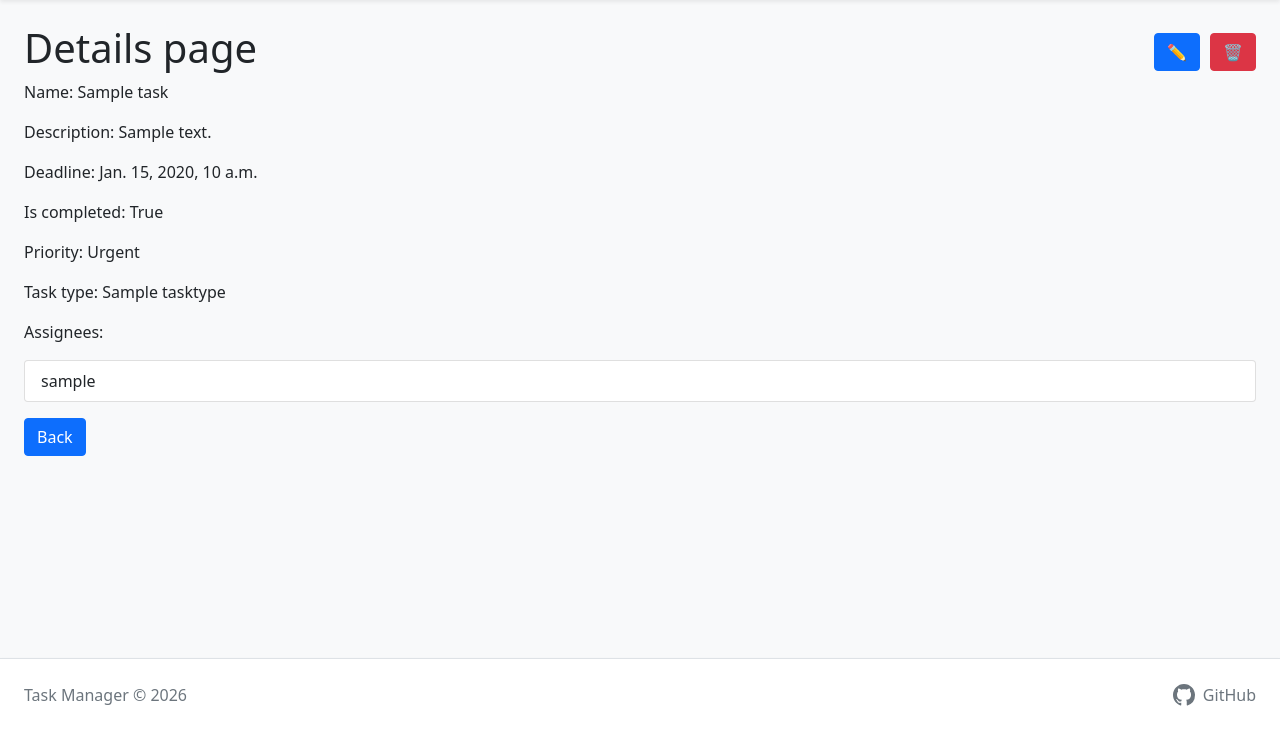
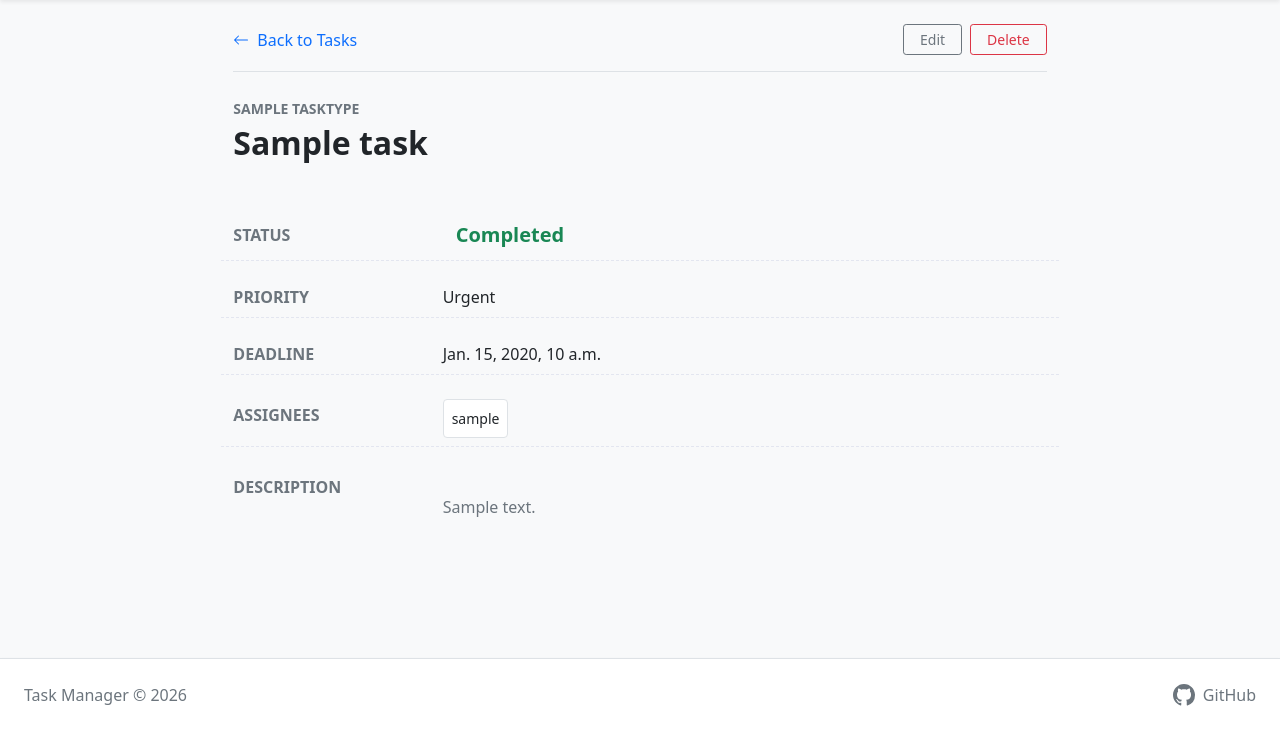
Before and after one commit to Neyrony/IT-task-manager, a Django app: page /tasks/1/ in a window 1280 px wide. Shown: the part 69-800 px from the top of the page. Run offline with Django 5.2, Linux system fonts and the light colour scheme; tables that the repository leaves empty hold one stand-in row (values such as "Sample post").

Commit message:
feat: add deatails pages for Task type, Worker and Position model + define get_absolute_url in all models

```diff
--- a/manager/models.py
+++ b/manager/models.py
@@ -12,6 +12,9 @@ class TaskType(models.Model):
     def __str__(self):
         return self.name
 
+    def get_absolute_url(self):
+        return reverse("manager:task_type_detail", kwargs={"pk": self.pk})
+
 
 class Position(models.Model):
     name = models.CharField(max_length=255, unique=True)
@@ -21,6 +24,9 @@ class Position(models.Model):
 
     def __str__(self):
         return self.name
+
+    def get_absolute_url(self):
+        return reverse("manager:position_detail", kwargs={"pk": self.pk})
 
 
 class Worker(AbstractUser):
@@ -38,6 +44,9 @@ class Worker(AbstractUser):
     def __str__(self):
         position = self.position.name if self.position else "No position"
         return f"{self.username} - {position}"
+
+    def get_absolute_url(self):
+        return reverse("manager:worker_detail", kwargs={"pk": self.pk})
 
 
 class Task(models.Model):
--- a/manager/urls.py
+++ b/manager/urls.py
@@ -10,6 +10,9 @@ from manager.views import (
     WorkerListView,
     PositionListView,
     TaskTypeListView,
+    WorkerDetailView,
+    PositionDetailView,
+    TaskTypeDetailView,
 )
 
 urlpatterns = [
@@ -20,8 +23,11 @@ urlpatterns = [
     path("tasks/<int:pk>/delete/", TaskDeleteView.as_view(), name="task_delete"),
     path("tasks/<int:pk>/update/", TaskUpdateView.as_view(), name="task_update"),
     path("workers/", WorkerListView.as_view(), name="worker_list"),
+    path("workers/<int:pk>/", WorkerDetailView.as_view(), name="worker_detail"),
     path("positions/", PositionListView.as_view(), name="position_list"),
+    path("positions/<int:pk>/", PositionDetailView.as_view(), name="position_detail"),
     path("task-types/", TaskTypeListView.as_view(), name="task_type_list"),
+    path("task-types/<int:pk>/", TaskTypeDetailView.as_view(), name="task_type_detail"),
 ]
 
 app_name = "manager"
--- a/manager/views.py
+++ b/manager/views.py
@@ -72,6 +72,13 @@ class WorkerListView(ListView):
         return Worker.objects.select_related("position")
 
 
+class WorkerDetailView(DetailView):
+    model = get_user_model()
+
+    def get_queryset(self):
+        return Worker.objects.select_related("position")
+
+
 class TaskTypeListView(ListView):
     model = TaskType
     template_name = "manager/task_type_list.html"
@@ -79,6 +86,16 @@ class TaskTypeListView(ListView):
     paginate_by = 10
 
 
+class TaskTypeDetailView(DetailView):
+    model = TaskType
+    template_name = "manager/task_type_detail.html"
+    context_object_name = "task_type"
+
+
 class PositionListView(ListView):
     model = Position
     paginate_by = 10
+
+
+class PositionDetailView(DetailView):
+    model = Position
--- a/static/css/style.css
+++ b/static/css/style.css
@@ -0,0 +1,3 @@
+.border-bottom-dashed {
+    border-bottom: 1px dashed #e3e6f0;
+}
--- a/templates/manager/position_list.html
+++ b/templates/manager/position_list.html
@@ -18,7 +18,7 @@
   {% for position in position_list %}
     <tr class="border-bottom">
       <td class="px-3 py-3">
-        <a class="table-link fw-medium text-decoration-none" href="#">{{ position.name }}</a>
+        <a class="table-link fw-medium text-decoration-none" href={{ position.get_absolute_url }}>{{ position.name }}</a>
       </td>
     </tr>
   {% endfor %}
--- a/templates/manager/task_detail.html
+++ b/templates/manager/task_detail.html
@@ -1,22 +1,87 @@
 {% extends 'base.html' %}
 
 {% block content %}
-  <h1>Details page <span class="float-end"><a class="btn btn-primary" href="{% url 'manager:task_update' task.pk %}">✏️</a> <a class="btn btn-danger" href="{% url 'manager:task_delete' task.pk %}">🗑️</a></span></h1>
-  <p>Name: {{ task.name }}</p>
-  <p>Description: {{ task.description }}</p>
-  <p>Deadline: {{ task.deadline }}</p>
-  <p>Is completed: {{ task.is_completed }}</p>
-  <p>Priority: {{ task.get_priority_display }}</p>
-  <p>Task type: {{ task.task_type }}</p>
-  {% if all_assignees %}
-    <p>Assignees:</p>
-    <ul class="list-group">
-    {% for assignee in all_assignees %}
-      <li class="list-group-item">{{ assignee.username }}</li>
-    {% endfor %}
-    </ul>
-  {% else %}
-    <p>There are no assignees</p>
-  {% endif %}
-  <a class="btn btn-primary mt-3" href="{% url 'manager:task_list' %}">Back</a>
+<div class="row justify-content-center">
+  <div class="col-md-10 col-lg-9 col-xl-8">
+
+    <div class="d-flex justify-content-between align-items-center border-bottom pb-3 mb-4">
+      <a class="table-link text-decoration-none fw-medium d-inline-flex align-items-center gap-2" href="{% url 'manager:task_list' %}">
+        <svg xmlns="http://www.w3.org/2000/svg" width="16" height="16" fill="currentColor" class="bi bi-arrow-left" viewBox="0 0 16 16">
+          <path fill-rule="evenodd" d="M15 8a.5.5 0 0 0-.5-.5H2.707l3.147-3.146a.5.5 0 1 0-.708-.708l-4 4a.5.5 0 0 0 0 .708l4 4a.5.5 0 0 0 .708-.708L2.707 8.5H14.5A.5.5 0 0 0 15 8"/>
+        </svg>
+        Back to Tasks
+      </a>
+      <div class="d-flex gap-2">
+        <a class="btn btn-sm btn-outline-secondary px-3 fw-medium" href="{% url 'manager:task_update' task.pk %}">Edit</a>
+        <a class="btn btn-sm btn-outline-danger px-3 fw-medium" href="{% url 'manager:task_delete' task.pk %}">Delete</a>
+      </div>
+    </div>
+
+    <div class="mb-5">
+      <span class="text-uppercase text-secondary small fw-bold tracking-wider opacity-75">{{ task.task_type }}</span>
+      <h1 class="fw-bold text-dark mt-1 mb-0 h2">{{ task.name }}</h1>
+    </div>
+
+    <div class="d-flex flex-column gap-3">
+
+      <div class="row align-items-center py-2 border-bottom-dashed">
+        <div class="col-sm-3 text-uppercase text-muted fw-bold tracking-wider fs-7">Status</div>
+        <div class="col-sm-9">
+          {% if task.is_completed %}
+            <span class="badge bg-success-subtle text-success px-2.5 py-1.5 rounded fw-medium fs-5">Completed</span>
+          {% else %}
+            <span class="badge bg-warning-subtle text-warning px-2.5 py-1.5 rounded fw-medium fs-5">Active</span>
+          {% endif %}
+        </div>
+      </div>
+
+      <div class="row align-items-center py-2 border-bottom-dashed">
+        <div class="col-sm-3 text-uppercase text-muted fw-bold tracking-wider fs-7">Priority</div>
+        <div class="col-sm-9 text-dark fw-medium">
+          {% if task.priority == 'H' or task.priority == 'Urgent' %}
+            <span class="text-danger">●</span> {{ task.get_priority_display }}
+          {% else %}
+            {{ task.get_priority_display }}
+          {% endif %}
+        </div>
+      </div>
+
+      <div class="row align-items-center py-2 border-bottom-dashed">
+        <div class="col-sm-3 text-uppercase text-muted fw-bold tracking-wider fs-7">Deadline</div>
+        <div class="col-sm-9 text-dark fw-medium">
+          {{ task.deadline }}
+        </div>
+      </div>
+
+      <div class="row align-items-start py-2 border-bottom-dashed">
+        <div class="col-sm-3 text-uppercase text-muted fw-bold tracking-wider fs-7 pt-1">Assignees</div>
+        <div class="col-sm-9">
+          <div class="d-flex flex-wrap gap-2">
+            {% if all_assignees %}
+              {% for assignee in all_assignees %}
+                <span class="bg-white border text-dark p-2 rounded small fw-medium">
+                  {{ assignee.username }}
+                </span>
+              {% endfor %}
+            {% else %}
+              <span class="text-muted italic small">No assignees assigned</span>
+            {% endif %}
+          </div>
+        </div>
+      </div>
+
+      {% if task.description %}
+      <div class="row align-items-start py-2">
+        <div class="col-sm-3 text-uppercase text-muted fw-bold tracking-wider fs-7 pt-1">Description</div>
+        <div class="col-sm-9 text-secondary lh-base fs-6" style="white-space: pre-line;">
+          {{ task.description }}
+        </div>
+      </div>
+      {% endif %}
+
+    </div>
+
+  </div>
+</div>
+
 {% endblock %}
--- a/templates/manager/task_type_list.html
+++ b/templates/manager/task_type_list.html
@@ -18,7 +18,7 @@
   {% for task_type in task_type_list %}
     <tr class="border-bottom">
       <td class="px-3 py-3">
-        <a class="table-link fw-medium text-decoration-none" href="#">{{ task_type.name }}</a>
+        <a class="table-link fw-medium text-decoration-none" href={{ task_type.get_absolute_url }}>{{ task_type.name }}</a>
       </td>
     </tr>
   {% endfor %}
--- a/templates/manager/worker_list.html
+++ b/templates/manager/worker_list.html
@@ -22,7 +22,7 @@
   {% for worker in worker_list %}
     <tr class="border-bottom">
       <td class="px-3 py-3">
-        <a href="#" class="table-link fw-medium text-decoration-none">{{ worker.username }}</a>
+        <a href={{ worker.get_absolute_url }} class="table-link fw-medium text-decoration-none">{{ worker.username }}</a>
       </td>
       <td class="text-secondary">{{ worker.first_name }}</td>
       <td class="text-secondary">{{ worker.last_name }}</td>
```
Also changed, not shown: templates/manager/position_detail.html (added, +40 -0 lines), templates/manager/task_type_detail.html (added, +40 -0 lines), templates/manager/worker_detail.html (added, +65 -0 lines).
